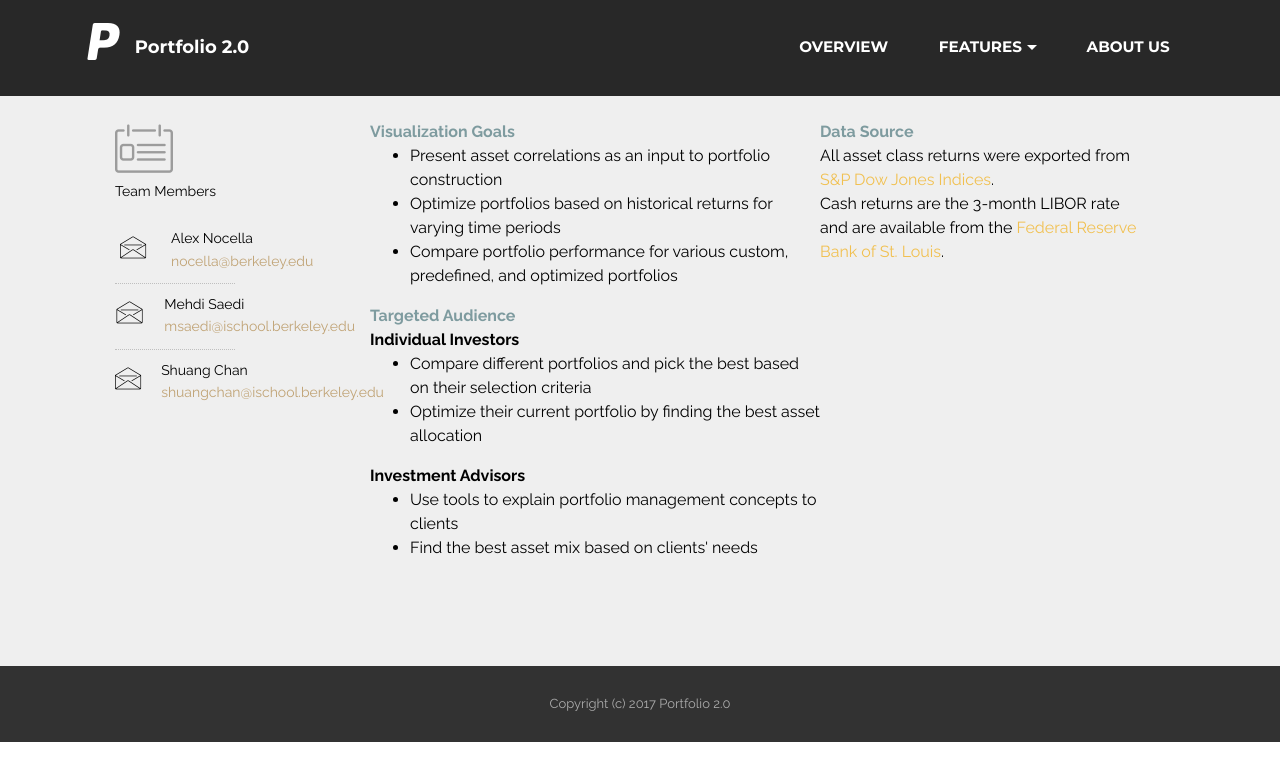
After one commit to anocella/portfolio20, a Flask app: page /about.html in a window 1280 px wide. The commit adds this page. Shown: the top 781 px of the page. Run offline with Flask 2, Linux system fonts and the light colour scheme; some libraries are stand-ins or nearby versions; some web fonts are replaced.

Commit message:
Lots of things

```diff
--- a/application.py
+++ b/application.py
@@ -453,7 +453,7 @@ class OptimizationAPI(Resource):
             ed = '2017-03-31'
         else:
             years = 1
-            sd = '2016-03-28' # Want to hit the minimum observation threshold
+            sd = '2016-03-21' # Want to hit the minimum observation threshold
             ed = '2017-03-31'
 
         # re-construct your portfolio dict
@@ -547,16 +547,13 @@ def performance(name=None):
 def optimizer(name=None):
     return render_template('optimizer.html', name=name)
 
-
-@app.route('/contact.html')
-def contact(name=None):
-    return render_template('contact.html', name=name)
-
+@app.route('/about.html')
+def about(name=None):
+    return render_template('about.html', name=name)
 
 @app.route('/datepicker.html')
 def datepicker(name=None):
     return render_template('datepicker.html', name=name)
-
 
 @app.route('/assets/<path:path>')
 def send_assets(path):
--- /dev/null
+++ b/templates/about.html
@@ -0,0 +1,155 @@
+<!DOCTYPE html>
+<html>
+<head>
+  <!-- Site made with Mobirise Website Builder v3.12.1, https://mobirise.com -->
+  <meta charset="UTF-8">
+  <meta http-equiv="X-UA-Compatible" content="IE=edge">
+  <meta name="generator" content="Mobirise v3.12.1, mobirise.com">
+  <meta name="viewport" content="width=device-width, initial-scale=1">
+  <link rel="shortcut icon" href="assets/images/mbr-192x128.jpg" type="image/x-icon">
+  <meta name="description" content="Contact">
+  <title>Contact</title>
+  <link rel="stylesheet" href="https://fonts.googleapis.com/css?family=Lora:400,700,400italic,700italic&amp;subset=latin">
+  <link rel="stylesheet" href="https://fonts.googleapis.com/css?family=Montserrat:400,700">
+  <link rel="stylesheet" href="https://fonts.googleapis.com/css?family=Raleway:100,100i,200,200i,300,300i,400,400i,500,500i,600,600i,700,700i,800,800i,900,900i">
+  <link rel="stylesheet" href="assets/bootstrap-material-design-font/css/material.css">
+  <link rel="stylesheet" href="assets/web/assets/mobirise-icons/mobirise-icons.css">
+  <link rel="stylesheet" href="assets/et-line-font-plugin/style.css">
+  <link rel="stylesheet" href="assets/tether/tether.min.css">
+  <link rel="stylesheet" href="assets/bootstrap/css/bootstrap.min.css">
+  <link rel="stylesheet" href="assets/dropdown/css/style.css">
+  <link rel="stylesheet" href="assets/animate.css/animate.min.css">
+  <link rel="stylesheet" href="assets/socicon/css/styles.css">
+  <link rel="stylesheet" href="assets/theme/css/style.css">
+  <link rel="stylesheet" href="assets/mobirise/css/mbr-additional.css" type="text/css">
+
+
+
+</head>
+<body>
+<section id="menu-s">
+
+    <nav class="navbar navbar-dropdown navbar-fixed-top">
+        <div class="container">
+
+            <div class="mbr-table">
+                <div class="mbr-table-cell">
+
+                    <div class="navbar-brand">
+                        <a href="index.html" class="socicon socicon-paypal mbr-iconfont mbr-iconfont-menu navbar-logo"></a>
+                        <a class="navbar-caption" href="index.html">Portfolio 2.0</a>
+                    </div>
+
+                </div>
+                <div class="mbr-table-cell">
+
+                    <button class="navbar-toggler pull-xs-right hidden-md-up" type="button" data-toggle="collapse" data-target="#exCollapsingNavbar">
+                        <div class="hamburger-icon"></div>
+                    </button>
+
+                    <ul class="nav-dropdown collapse pull-xs-right nav navbar-nav navbar-toggleable-sm" id="exCollapsingNavbar"><li class="nav-item"><a class="nav-link link" href="index.html">OVERVIEW</a></li><li class="nav-item dropdown"><a class="nav-link link dropdown-toggle" data-toggle="dropdown-submenu" href="index.html" aria-expanded="false">FEATURES</a><div class="dropdown-menu"><a class="dropdown-item" href="correlation.html">Asset Correlation</a><a class="dropdown-item" href="optimizer.html">Portfolio Optimizer</a><a class="dropdown-item" href="performance.html">Portfolio Performance</a></div></li><li class="nav-item dropdown open"><a class="nav-link link" href="about.html" aria-expanded="true">ABOUT US</a></li></ul>
+                    <button hidden="" class="navbar-toggler navbar-close" type="button" data-toggle="collapse" data-target="#exCollapsingNavbar">
+                        <div class="close-icon"></div>
+                    </button>
+
+                </div>
+            </div>
+
+        </div>
+    </nav>
+
+</section>
+
+<section class="engine"><a rel="external" href="https://mobirise.com">mobirise.com</a></section><section class="mbr-footer mbr-section mbr-section-md-padding mbr-after-navbar" id="contacts5-y" style="background-color: rgb(239, 239, 239); padding-top: 120px; padding-bottom: 90px;">
+
+
+    <div class="row">
+			<font color=black>
+            <div class="mbr-company col-xs-12 col-md-6 col-lg-3">
+
+                <div class="mbr-company card">
+                    <div><span class="mbri-contact-form mbr-iconfont mbr-iconfont-logo-contacts3"></span></div>
+                    <div class="card-block">
+                        <p class="card-text">Team Members</p>
+                    </div>
+                    <ul class="list-group list-group-flush">
+                        <li class="list-group-item">
+                            <span class="list-group-icon"><span class="etl-icon icon-envelope mbr-iconfont-company-contacts5"></span></span>
+                            <span class="list-group-text">Alex Nocella<br><a href="mailto:nocella@berkeley.edu">nocella@berkeley.edu</a></span>
+                        </li>
+                        <li class="list-group-item">
+                            <span class="list-group-icon"><span class="etl-icon icon-envelope mbr-iconfont-company-contacts5"></span></span>
+                            <span class="list-group-text">Mehdi Saedi<br><a href="mailto:msaedi@ischool.berkeley.edu">msaedi@ischool.berkeley.edu</a></span>
+                        </li>
+                        <li class="list-group-item active">
+                            <span class="list-group-icon"><span class="etl-icon icon-envelope mbr-iconfont-company-contacts5"></span></span>
+                            <span class="list-group-text">Shuang Chan<br><a href="mailto:shuangchan@ischool.berkeley.edu">shuangchan@ischool.berkeley.edu</a></span>
+                        </li>
+                    </ul>
+                </div>
+
+            </div>
+            <div class="container col-xs-12 col-md-6 col-lg-5">
+            	<div class="row">
+                <strong>Visualization Goals</strong>
+                <ul>
+                <li>
+                  Present asset correlations as an input to portfolio construction
+                </li>
+                <li>
+                  Optimize portfolios based on historical returns for varying time periods
+                </li>
+                <li>
+                  Compare portfolio performance for various custom, predefined, and optimized portfolios
+                </li>
+                </ul>
+				</div>
+				<div class="row">
+                <strong>Targeted Audience</strong>
+                <br>
+                <b>Individual Investors</b>
+                  <ul>
+                  <li>Compare different portfolios and pick the best based on their selection criteria</li>
+                  <li>Optimize their current portfolio by finding the best asset allocation</li>
+                  </ul>
+                </li>
+                <b>Investment Advisors</b>
+                  <ul>
+                  <li>Use tools to explain portfolio management concepts to clients</li>
+                  <li>Find the best asset mix based on clients' needs</li>
+                  </ul>
+                </div>
+            </div>
+            <div class="row col-xs-12 col-md-6 col-lg-4">
+                <strong>Data Source</strong>
+                <br>
+                All asset class returns were exported from <a href="http://us.spindices.com/">S&P Dow Jones Indices</a>.
+                <br>
+                Cash returns are the 3-month LIBOR rate and are available from the <a href="https://fred.stlouisfed.org/series/USD3MTD156N">Federal Reserve Bank of St. Louis</a>.
+            </div>
+            </font>
+        </div>
+</section>
+
+<footer class="mbr-small-footer mbr-section mbr-section-nopadding" id="footer1-t" style="background-color: rgb(50, 50, 50); padding-top: 1.75rem; padding-bottom: 1.75rem;">
+
+    <div class="container">
+        <p class="text-xs-center">Copyright (c) 2017 Portfolio 2.0</p>
+    </div>
+</footer>
+
+
+  <script src="assets/web/assets/jquery/jquery.min.js"></script>
+  <script src="assets/tether/tether.min.js"></script>
+  <script src="assets/bootstrap/js/bootstrap.min.js"></script>
+  <script src="assets/smooth-scroll/smooth-scroll.js"></script>
+  <script src="assets/dropdown/js/script.min.js"></script>
+  <script src="assets/touch-swipe/jquery.touch-swipe.min.js"></script>
+  <script src="assets/viewport-checker/jquery.viewportchecker.js"></script>
+  <script src="assets/theme/js/script.js"></script>
+  <script src="assets/formoid/formoid.min.js"></script>
+
+
+  <input name="animation" type="hidden">
+  </body>
+</html>
--- a/templates/index.html
+++ b/templates/index.html
@@ -46,7 +46,7 @@
                         <div class="hamburger-icon"></div>
                     </button>
 
-                    <ul class="nav-dropdown collapse pull-xs-right nav navbar-nav navbar-toggleable-sm" id="exCollapsingNavbar"><li class="nav-item"><a class="nav-link link" href="index.html">OVERVIEW</a></li><li class="nav-item dropdown"><a class="nav-link link dropdown-toggle" data-toggle="dropdown-submenu" href="index.html" aria-expanded="false">FEATURES</a><div class="dropdown-menu"><a class="dropdown-item" href="correlation.html">Asset Correlation</a><a class="dropdown-item" href="optimizer.html">Portfolio Optimizer</a><a class="dropdown-item" href="performance.html">Portfolio Performance</a></div></li><li class="nav-item dropdown open"><a class="nav-link link dropdown-toggle" data-toggle="dropdown-submenu" href="index.html" aria-expanded="true">HELP</a><div class="dropdown-menu"><a class="dropdown-item" href="contact.html">Contact us</a></div></li></ul>
+                    <ul class="nav-dropdown collapse pull-xs-right nav navbar-nav navbar-toggleable-sm" id="exCollapsingNavbar"><li class="nav-item"><a class="nav-link link" href="index.html">OVERVIEW</a></li><li class="nav-item dropdown"><a class="nav-link link dropdown-toggle" data-toggle="dropdown-submenu" href="index.html" aria-expanded="false">FEATURES</a><div class="dropdown-menu"><a class="dropdown-item" href="correlation.html">Asset Correlation</a><a class="dropdown-item" href="optimizer.html">Portfolio Optimizer</a><a class="dropdown-item" href="performance.html">Portfolio Performance</a></div></li><li class="nav-item dropdown open"><a class="nav-link link" href="about.html" aria-expanded="true">ABOUT US</a></li></ul>
                     <button hidden="" class="navbar-toggler navbar-close" type="button" data-toggle="collapse" data-target="#exCollapsingNavbar">
                         <div class="close-icon"></div>
                     </button>
--- a/templates/optimizer.html
+++ b/templates/optimizer.html
@@ -123,7 +123,7 @@
                         <div class="hamburger-icon"></div>
                     </button>
 
-                    <ul class="nav-dropdown collapse pull-xs-right nav navbar-nav navbar-toggleable-sm" id="exCollapsingNavbar"><li class="nav-item"><a class="nav-link link" href="index.html">OVERVIEW</a></li><li class="nav-item dropdown"><a class="nav-link link dropdown-toggle" data-toggle="dropdown-submenu" href="index.html" aria-expanded="false">FEATURES</a><div class="dropdown-menu"><a class="dropdown-item" href="correlation.html">Asset Correlation</a><a class="dropdown-item" href="optimizer.html">Portfolio Optimizer</a><a class="dropdown-item" href="performance.html">Portfolio Performance</a></div></li><li class="nav-item dropdown open"><a class="nav-link link dropdown-toggle" data-toggle="dropdown-submenu" href="index.html" aria-expanded="true">HELP</a><div class="dropdown-menu"><a class="dropdown-item" href="contact.html">Contact us</a></div></li></ul>
+                    <ul class="nav-dropdown collapse pull-xs-right nav navbar-nav navbar-toggleable-sm" id="exCollapsingNavbar"><li class="nav-item"><a class="nav-link link" href="index.html">OVERVIEW</a></li><li class="nav-item dropdown"><a class="nav-link link dropdown-toggle" data-toggle="dropdown-submenu" href="index.html" aria-expanded="false">FEATURES</a><div class="dropdown-menu"><a class="dropdown-item" href="correlation.html">Asset Correlation</a><a class="dropdown-item" href="optimizer.html">Portfolio Optimizer</a><a class="dropdown-item" href="performance.html">Portfolio Performance</a></div></li><li class="nav-item dropdown open"><a class="nav-link link" href="about.html" aria-expanded="true">ABOUT US</a></li></ul>
                     <button hidden="" class="navbar-toggler navbar-close" type="button" data-toggle="collapse" data-target="#exCollapsingNavbar">
                         <div class="close-icon"></div>
                     </button>
--- a/templates/performance.html
+++ b/templates/performance.html
@@ -56,7 +56,7 @@
                         <div class="hamburger-icon"></div>
                     </button>
 
-                    <ul class="nav-dropdown collapse pull-xs-right nav navbar-nav navbar-toggleable-sm" id="exCollapsingNavbar"><li class="nav-item"><a class="nav-link link" href="index.html">OVERVIEW</a></li><li class="nav-item dropdown"><a class="nav-link link dropdown-toggle" data-toggle="dropdown-submenu" href="index.html" aria-expanded="false">FEATURES</a><div class="dropdown-menu"><a class="dropdown-item" href="correlation.html">Asset Correlation</a><a class="dropdown-item" href="optimizer.html">Portfolio Optimizer</a><a class="dropdown-item" href="performance.html">Portfolio Performance</a></div></li><li class="nav-item dropdown open"><a class="nav-link link dropdown-toggle" data-toggle="dropdown-submenu" href="index.html" aria-expanded="true">HELP</a><div class="dropdown-menu"><a class="dropdown-item" href="contact.html">Contact us</a></div></li></ul>
+                    <ul class="nav-dropdown collapse pull-xs-right nav navbar-nav navbar-toggleable-sm" id="exCollapsingNavbar"><li class="nav-item"><a class="nav-link link" href="index.html">OVERVIEW</a></li><li class="nav-item dropdown"><a class="nav-link link dropdown-toggle" data-toggle="dropdown-submenu" href="index.html" aria-expanded="false">FEATURES</a><div class="dropdown-menu"><a class="dropdown-item" href="correlation.html">Asset Correlation</a><a class="dropdown-item" href="optimizer.html">Portfolio Optimizer</a><a class="dropdown-item" href="performance.html">Portfolio Performance</a></div></li><li class="nav-item dropdown open"><a class="nav-link link" href="about.html" aria-expanded="true">ABOUT US</a></li></ul>
                     <button hidden="" class="navbar-toggler navbar-close" type="button" data-toggle="collapse" data-target="#exCollapsingNavbar">
                         <div class="close-icon"></div>
                     </button>
```
Also changed, not shown: templates/correlation.html (+10 -4 lines).
